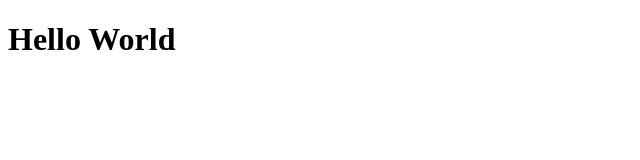
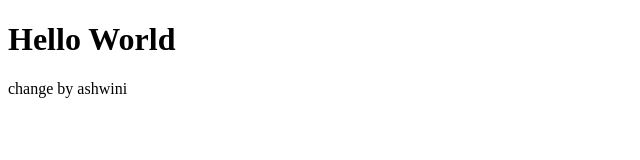
Before and after one commit to demo-internship/demo-sql, a plain HTML site: page index.html in a window 1280 px wide. Shown: the whole page, without its empty margins (0-640 px from the left). Drawn offline with Linux system fonts and the light colour scheme.

Commit message:
change by ashwini

```diff
--- a/index.html
+++ b/index.html
@@ -7,6 +7,7 @@
 </head>
 <body>
     <h1>Hello World</h1>
+    <p>change by ashwini</p>
 
 </body>
 </html>
```
